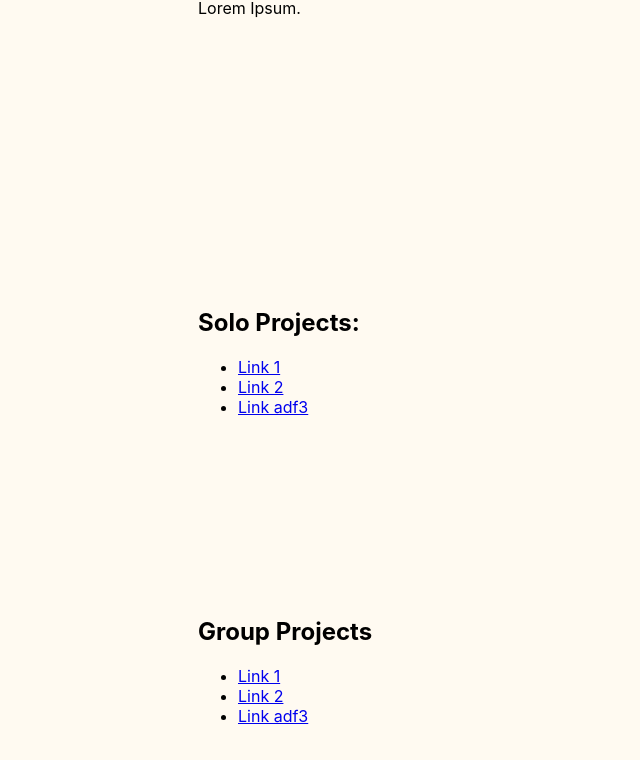
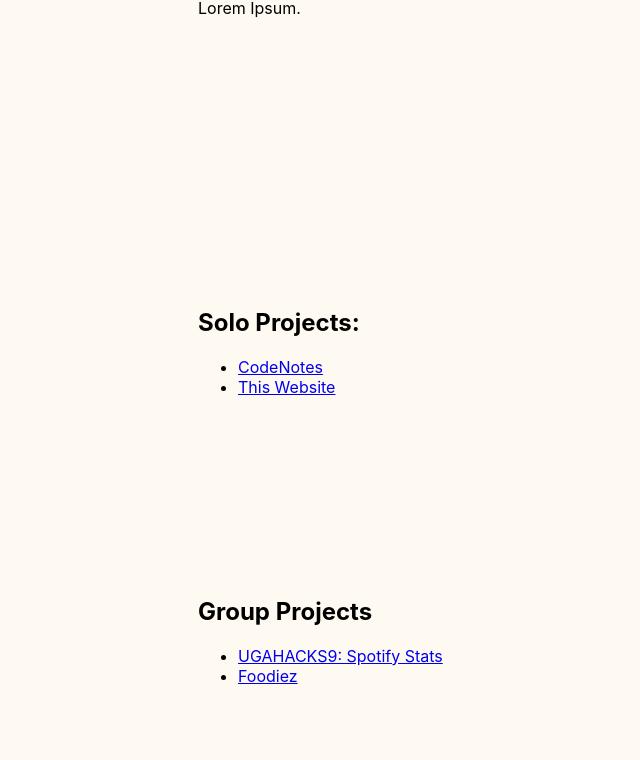
Before and after one commit to saachivar/my_website, a React (Create React App) app: page / in a window 1280 px wide. Shown: the part 1586-2346 px from the top of the page, without its empty margins (202-842 px from the left). Built offline with nearby package versions, Linux system fonts and the light colour scheme; a web font is replaced by a local one.

Commit message:
trying out scroll logic

```diff
--- a/src/Components/MainContent.js
+++ b/src/Components/MainContent.js
@@ -7,16 +7,14 @@
 
 const heading1 = 'Solo Projects:';
 const links1 = [
-        { text: 'Link 1', url: '/link1' },
-        { text: 'Link 2', url: '/link2' },
-        { text: 'Link  adf3', url: '/link3' }
+        { text: 'CodeNotes', url: 'https://github.com/saachivar/CodeNotes' },
+        { text: 'This Website', url: 'https://github.com/saachivar/my_website' },
     ];
 
 const heading2 = 'Group Projects';
 const links2 = [
-        { text: 'Link 1', url: '/link1' },
-        { text: 'Link 2', url: '/link2' },
-        { text: 'Link  adf3', url: '/link3' }
+        { text: 'UGAHACKS9: Spotify Stats', url: 'https://github.com/saachivar/SpotifyStats' },
+        { text: 'Foodiez', url: 'https://github.com/audreyyyf/Foodiez' }
     ];
 
 function MainContent() {
--- a/src/Components/PFP.js
+++ b/src/Components/PFP.js
@@ -3,7 +3,7 @@
 function PFP() {
     return (
         <div className="pfpImage">
-            <img src={ require ('../images/logo192.png')}  width="320"/>
+            <img src={ require ('../images/logo192.png')} alt="something" width="320"/>
         </div>
 
     )
```
Also changed, not shown: src/Components/ScrollLogic.js (added, +14 -0 lines).
